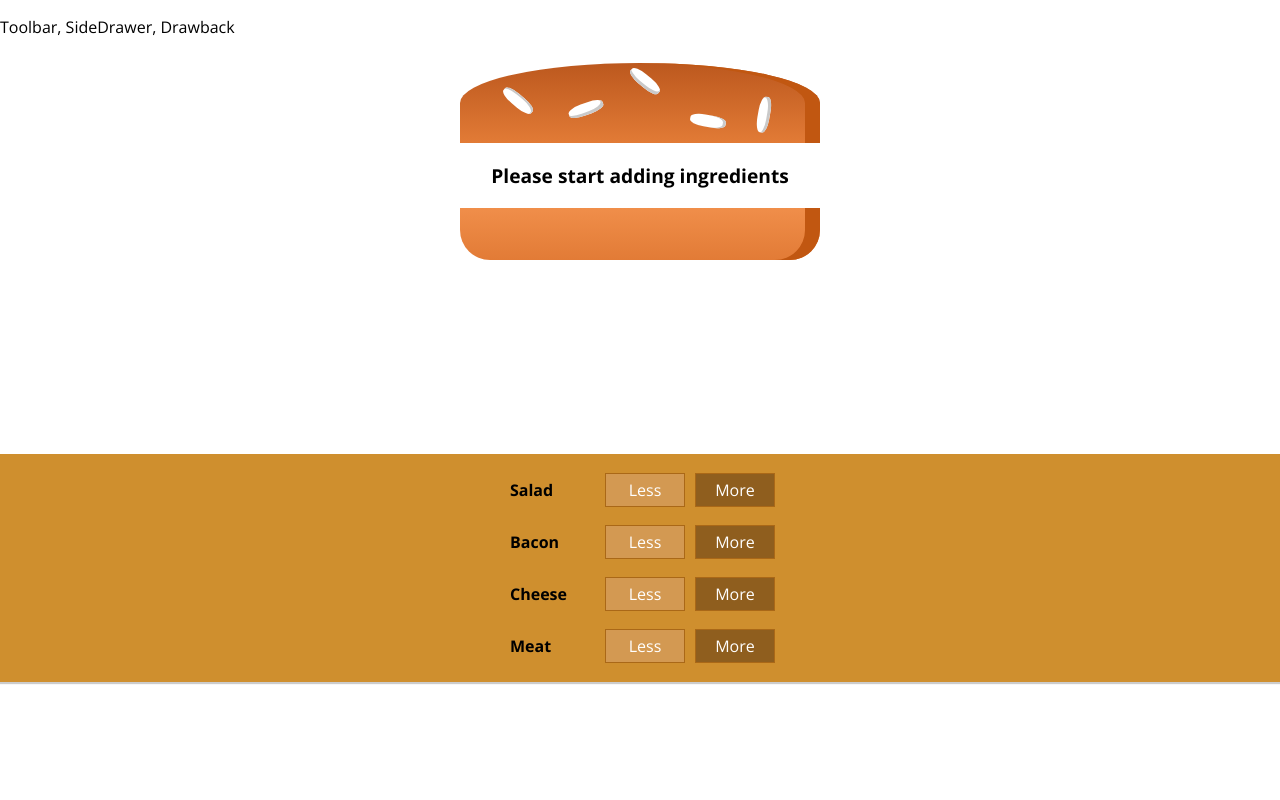
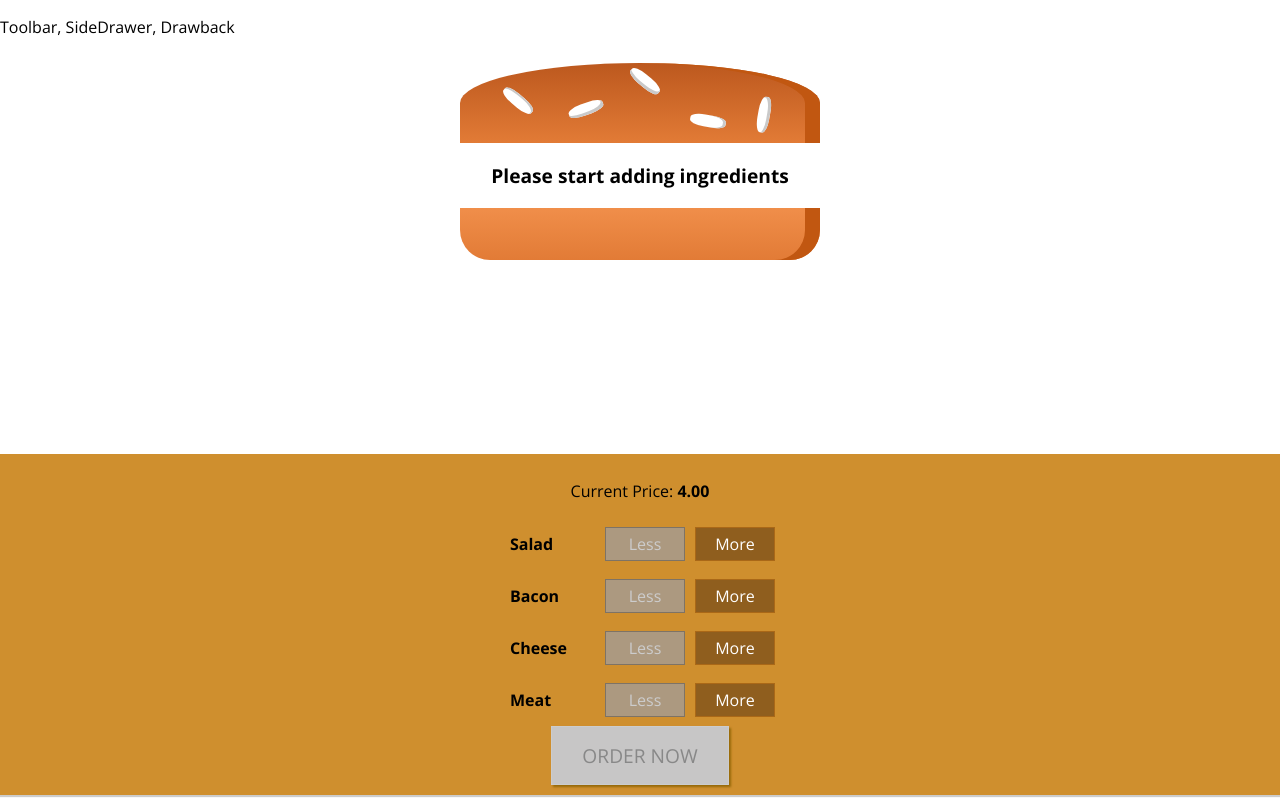
Before and after one commit to lukaszplac/burger-builder, a React app: page / in a window 1280 px wide. Built offline with nearby package versions, Linux system fonts and the light colour scheme.

Commit message:
Core burger building process finished

```diff
--- a/src/components/Burger/BuildControls/BuildControl/BuildControl.js
+++ b/src/components/Burger/BuildControls/BuildControl/BuildControl.js
@@ -4,8 +4,14 @@
 const buildControl = (props) => (
 	<div className={classes.BuildControl}>
 		<div className={classes.Label}>{props.label}</div>
-		<button className={classes.Less}>Less</button>
-		<button className={classes.More}>More</button>
+		<button onClick={props.removed}
+				className={classes.Less}
+				disabled={props.disabled}>Less
+		</button>
+		<button
+				onClick={props.added}
+				className={classes.More}>More
+		</button>
 	</div>
 );
 
--- a/src/components/Burger/BuildControls/BuildControls.css
+++ b/src/components/Burger/BuildControls/BuildControls.css
@@ -8,3 +8,44 @@
 	margin: auto;
 	padding: 10px 0;
 }
+
+.OrderButton {
+    background-color: #DAD735;
+    outline: none;
+    cursor: pointer;
+    border: 1px solid #966909;
+    color: #966909;
+    font-family: inherit;
+    font-size: 1.2em;
+    padding: 15px 30px;
+    box-shadow: 2px 2px 2px #966909;
+}
+
+.OrderButton:hover, .OrderButton:active {
+    background-color: #A0DB41;
+    border: 1px solid #966909;
+    color: #966909;
+}
+
+.OrderButton:disabled {
+    background-color: #C7C6C6;
+    cursor: not-allowed;
+    border: 1px solid #ccc;
+    color: #888888;
+}
+
+.OrderButton:not(:disabled) {
+    animation: enable 0.3s linear;
+}
+
+@keyframes enable {
+    0% {
+        transform: scale(1);
+    }
+    60% {
+        transform: scale(1.1);
+    }
+    100% {
+        transform: scale(1);
+    }
+}
--- a/src/components/Burger/BuildControls/BuildControls.js
+++ b/src/components/Burger/BuildControls/BuildControls.js
@@ -11,9 +11,19 @@
 
 const buildControls = (props) => (
 	<div className={classes.BuildControls}>
+		<p>Current Price: <strong>{props.price.toFixed(2)}</strong></p>
 		{controls.map((ctrl) => (
-			<BuildControl key={ctrl.label} label={ctrl.label} />
+			<BuildControl
+				key={ctrl.label}
+				label={ctrl.label}
+				added={() => props.ingredientAdded(ctrl.type)}
+				removed={() => props.ingredientRemoved(ctrl.type)}
+				disabled={props.disabled[ctrl.type]}/>
 		))}
+		<button className={classes.OrderButton}
+				disabled={!props.purchasable}
+				onClick={props.ordered}>ORDER NOW
+		</button>
 	</div>
 );
 
--- a/src/components/Burger/Burger.js
+++ b/src/components/Burger/Burger.js
@@ -15,7 +15,6 @@
 	if (transformedIngredients.length === 0) {
 		transformedIngredients = <p>Please start adding ingredients</p>
 	}
-	console.log(transformedIngredients);
 	return (
 		<div className={classes.Burger}>
 			<BurgerIngredient type="bread-top"/>
--- /dev/null
+++ b/src/components/Burger/OrderSummary/OrderSummary.js
@@ -0,0 +1,35 @@
+import React from 'react';
+import AuxComp from '../../../hoc/AuxComp';
+import Button from '../../UI/Button/Button'
+
+const orderSummary = (props) => {
+    const ingredientSummary = Object.keys(props.ingredients)
+        .map(igKey => {
+            return <li key={igKey}>
+                    <span style={{textTransform: 'capitalize'}}>{igKey}: {props.ingredients[igKey]}</span>
+                   </li>
+        });
+    return (
+        <AuxComp>
+            <h3>Your order</h3>
+            <p>A delicious burger with the following ingredients:</p>
+            <ul>
+                {ingredientSummary}
+            </ul>
+            <p><strong>Total Price: {props.price.toFixed(2)}</strong></p>
+            <p>Continue to Checkout?</p>
+            <Button
+                clicked={props.purchaseCanceled}
+                btnType="Danger">
+                CANCEL
+            </Button>
+            <Button
+                clicked={props.purchaseContinued}
+                btnType="Success">
+                CONTINUE
+            </Button>
+        </AuxComp>
+    );
+};
+
+export default orderSummary;
--- /dev/null
+++ b/src/components/UI/Backdrop/Backdrop.css
@@ -0,0 +1,9 @@
+.Backdrop {
+    width: 100%;
+    height: 100%;
+    position: fixed;
+    z-index: 100;
+    left: 0;
+    top: 0;
+    background-color: rgba(0, 0, 0, .5);
+}
--- /dev/null
+++ b/src/components/UI/Backdrop/Backdrop.js
@@ -0,0 +1,11 @@
+import React from 'react';
+import classes from './Backdrop.css';
+
+const backdrop = (props) => (
+    props.show ? <div
+                    className={classes.Backdrop}
+                    onClick={props.clicked}>
+                 </div> : null
+);
+
+export default backdrop;
--- /dev/null
+++ b/src/components/UI/Button/Button.css
@@ -0,0 +1,24 @@
+.Button {
+    background-color: transparent;
+    border: none;
+    color: white;
+    outline: none;
+    cursor: pointer;
+    font: inherit;
+    padding: 10px;
+    margin: 10px;
+    font-weight: bold;
+}
+
+.Button:first-of-type {
+    margin-left: 0;
+    padding-left: 0;
+}
+
+.Success {
+    color: #5C9210;
+}
+
+.Danger {
+    color: #944317;
+}
--- /dev/null
+++ b/src/components/UI/Button/Button.js
@@ -0,0 +1,12 @@
+import React from 'react';
+import classes from './Button.css';
+
+const button = (props) => (
+    <button
+        className={[classes.Button, classes[props.btnType]].join(' ')}
+        onClick={props.clicked}>
+        {props.children}
+    </button>
+);
+
+export default button;
--- /dev/null
+++ b/src/components/UI/Modal/Modal.css
@@ -0,0 +1,20 @@
+.Modal {
+    position: fixed;
+    z-index: 500;
+    background-color: white;
+    width: 70%;
+    border: 1px solid #ccc;
+    box-shadow: 1px 1px 1px black;
+    padding: 16px;
+    left: 15%;
+    top: 30%;
+    box-sizing: border-box;
+    transition: all 0.3s ease-out;
+}
+
+@media (min-width: 600px) {
+    .Modal {
+        width: 500px;
+        left: calc(50% - 250px);
+    }
+}
--- /dev/null
+++ b/src/components/UI/Modal/Modal.js
@@ -0,0 +1,21 @@
+import React from 'react';
+import classes from './Modal.css';
+import AuxComp from '../../../hoc/AuxComp';
+import Backdrop from '../Backdrop/Backdrop';
+
+const modal = (props) => (
+    <AuxComp>
+        <Backdrop show={props.show}
+                  clicked={props.modalClosed}/>
+        <div
+            className={classes.Modal}
+            style={{
+                transform: props.show ? "translateY(0)" : 'translateY(-100vh)',
+                opacity: props.show ? "1" : "0"
+            }}>
+            {props.children}
+        </div>
+    </AuxComp>
+);
+
+export default modal;
--- a/src/containers/BurgerBuilder/BurgerBuilder.js
+++ b/src/containers/BurgerBuilder/BurgerBuilder.js
@@ -2,6 +2,15 @@
 import AuxComp from '../../hoc/AuxComp';
 import Burger from '../../components/Burger/Burger';
 import BuildControls from '../../components/Burger/BuildControls/BuildControls';
+import Modal from '../../components/UI/Modal/Modal';
+import OrderSummary from '../../components/Burger/OrderSummary/OrderSummary';
+
+const INGREDIENT_PRICES = {
+	salad: 0.5,
+	cheese: 0.5,
+	meat: 1.3,
+	bacon: 0.7
+}
 
 class BurgerBuilder extends Component {
 	state = {
@@ -10,16 +19,95 @@
 			bacon: 0,
 			cheese: 0,
 			meat: 0
-		}
+		},
+		totalPrice: 4,
+		purchasable: false,
+		purchasing: false
 	}
 
 	render() {
+		const disabledInfo = {
+			...this.state.ingredients
+		}
+		for (let key in disabledInfo) {
+			disabledInfo[key] = disabledInfo[key] <= 0
+		}
 		return (
 			<AuxComp>
-				<Burger ingredients={this.state.ingredients}/>
-				<BuildControls />
+				<Modal show={this.state.purchasing}
+					   modalClosed={this.purchaseCancelHandler}>
+					<OrderSummary
+						purchaseCanceled={this.purchaseCancelHandler}
+						purchaseContinued={this.purchaseContinueHandler}
+						ingredients={this.state.ingredients}
+						price={this.state.totalPrice}/>
+				</Modal>
+				<Burger ingredients = {this.state.ingredients}/>
+				<BuildControls
+					ingredientAdded = {this.addIngredientHandler}
+					ingredientRemoved = {this.removeIngredientHandler}
+					disabled = {disabledInfo}
+					price = {this.state.totalPrice}
+					purchasable = {this.state.purchasable}
+					ordered={this.purchasedHandler}
+				/>
 			</AuxComp>
 			);
+	}
+
+	updatePurchaseState(ingredients) {
+		const sum = Object.keys(ingredients)
+			.map(igKey => {
+				return ingredients[igKey];
+			})
+			.reduce((sum, el) => {
+				return sum + el;
+			}, 0);
+		this.setState({purchasable: sum > 0});
+	}
+
+	addIngredientHandler = (type) => {
+		const oldCount = this.state.ingredients[type];
+		const updatedCount = oldCount + 1;
+		const updatedIngredients = {
+			...this.state.ingredients
+		};
+		updatedIngredients[type] = updatedCount;
+		const priceAddition = INGREDIENT_PRICES[type];
+		const oldPrice = this.state.totalPrice;
+		const newPrice = oldPrice + priceAddition;
+		this.setState({ingredients: updatedIngredients, totalPrice: newPrice});
+		this.updatePurchaseState(updatedIngredients);
+	}
+
+	removeIngredientHandler = (type) => {
+		const oldCount = this.state.ingredients[type];
+		if (oldCount <= 0) {
+
+			return;
+		}
+		const updatedCount = oldCount - 1;
+		const updatedIngredients = {
+			...this.state.ingredients
+		};
+		updatedIngredients[type] = updatedCount;
+		const priceDeduction = INGREDIENT_PRICES[type];
+		const oldPrice = this.state.totalPrice;
+		const newPrice = oldPrice - priceDeduction;
+		this.setState({ingredients: updatedIngredients, totalPrice: newPrice});
+		this.updatePurchaseState(updatedIngredients);
+	}
+
+	purchasedHandler = () => {
+		this.setState({purchasing: true});
+	}
+
+	purchaseCancelHandler = () => {
+		this.setState({purchasing: false});
+	}
+
+	purchaseContinueHandler = () => {
+		alert('You continue');
 	}
 }
 
```
